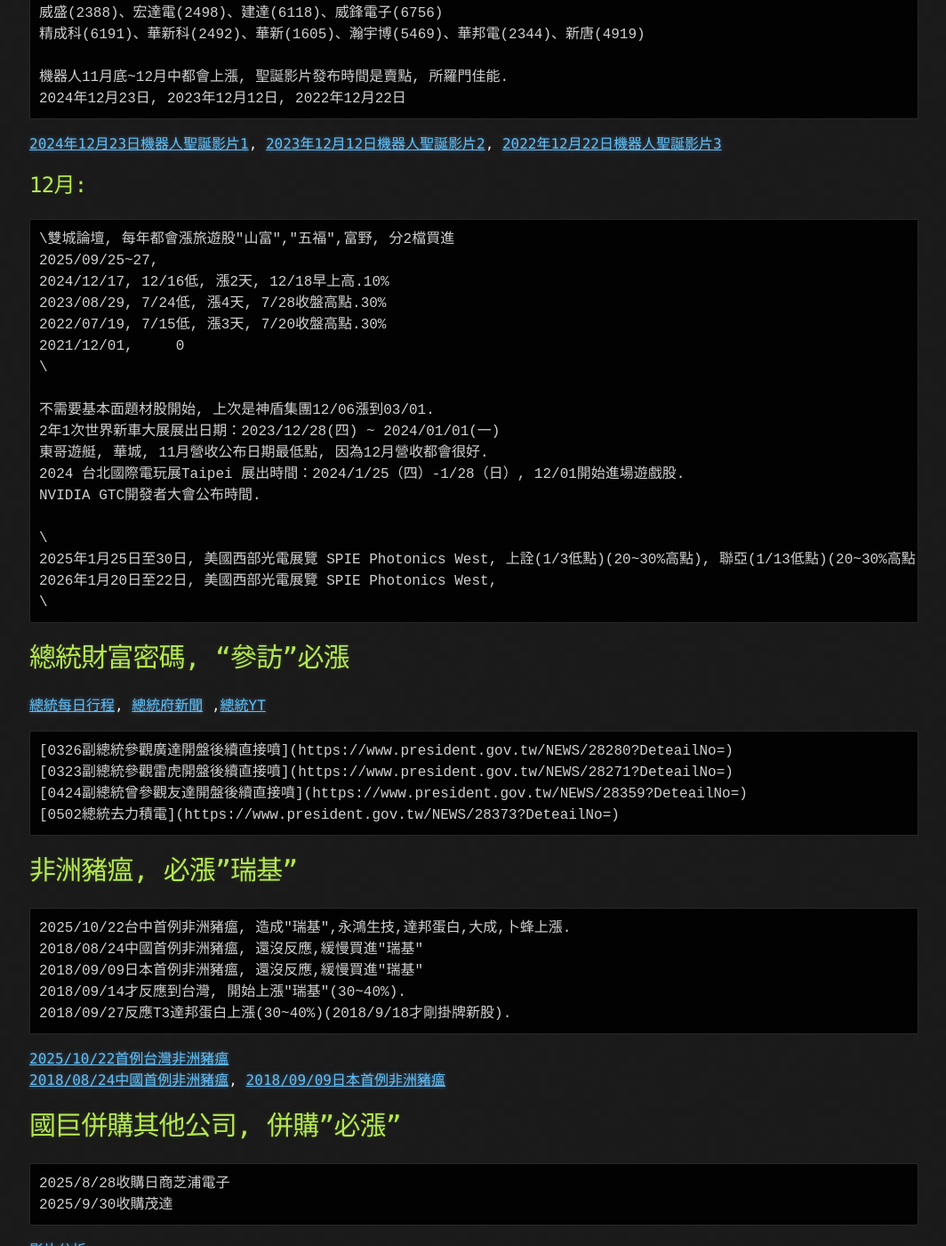
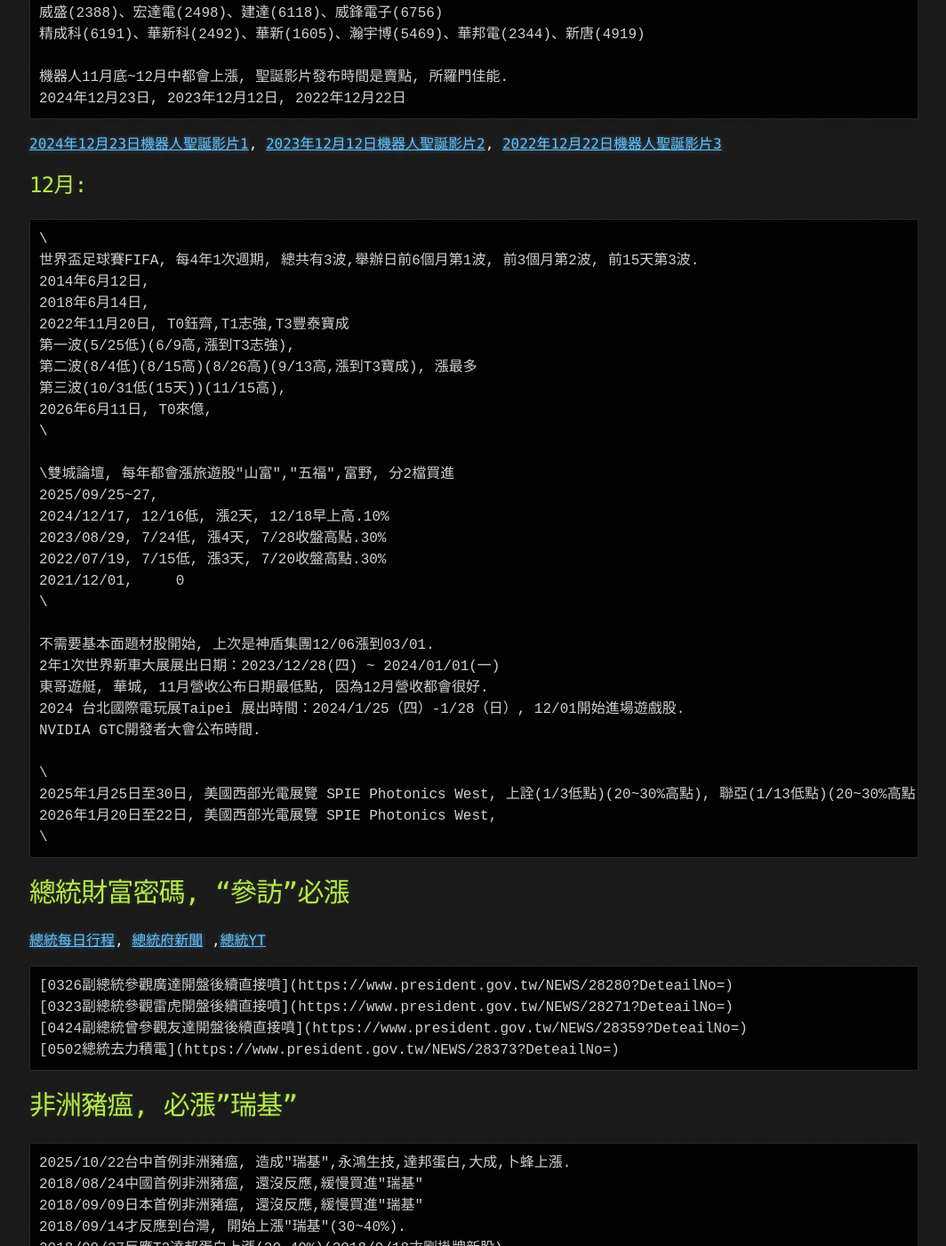
Before and after one commit to lepg5487/Stock_God, a Jekyll site: the page built from experience.md, in a window 1280 px wide and 1400 px high, scrolled down 12688 px. Shown: the whole window at 89% size, without its empty margins (107-1171 px from the left). Built offline with Jekyll 4.4.1, drawn with Linux system fonts in a browser that asks for light colours; our own code applies the rules of GitHub Pages for plain Markdown files.

Commit message:
Update experience.md

````diff
--- a/experience.md
+++ b/experience.md
@@ -495,6 +495,17 @@
 
 ## 12月:
 ```
+\
+世界盃足球賽FIFA, 每4年1次週期, 總共有3波,舉辦日前6個月第1波, 前3個月第2波, 前15天第3波.
+2014年6月12日,
+2018年6月14日,
+2022年11月20日, T0鈺齊,T1志強,T3豐泰寶成
+第一波(5/25低)(6/9高,漲到T3志強),
+第二波(8/4低)(8/15高)(8/26高)(9/13高,漲到T3寶成), 漲最多
+第三波(10/31低(15天))(11/15高),
+2026年6月11日, T0來億,
+\
+
 \雙城論壇, 每年都會漲旅遊股"山富","五福",富野, 分2檔買進
 2025/09/25~27,
 2024/12/17, 12/16低, 漲2天, 12/18早上高.10%
````
